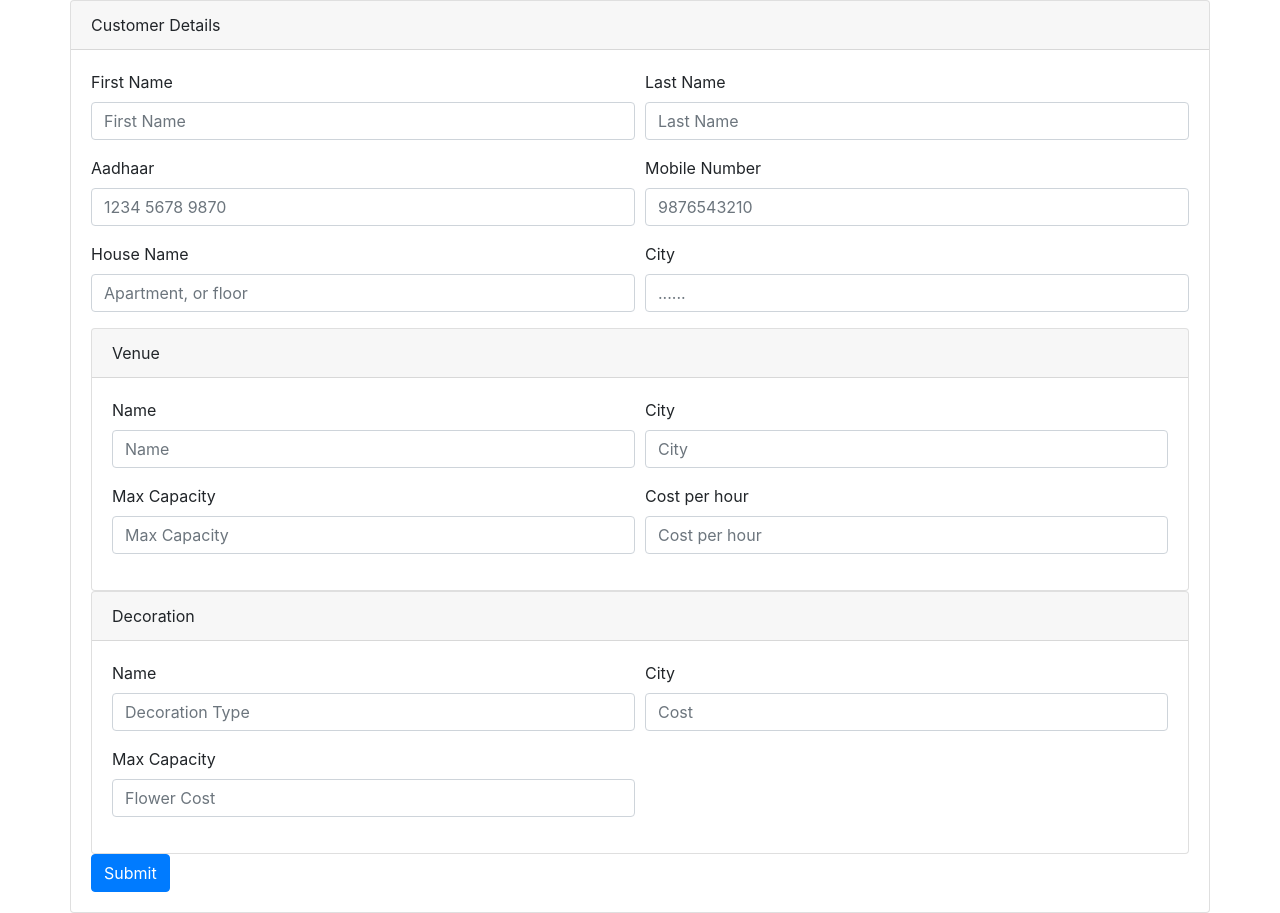
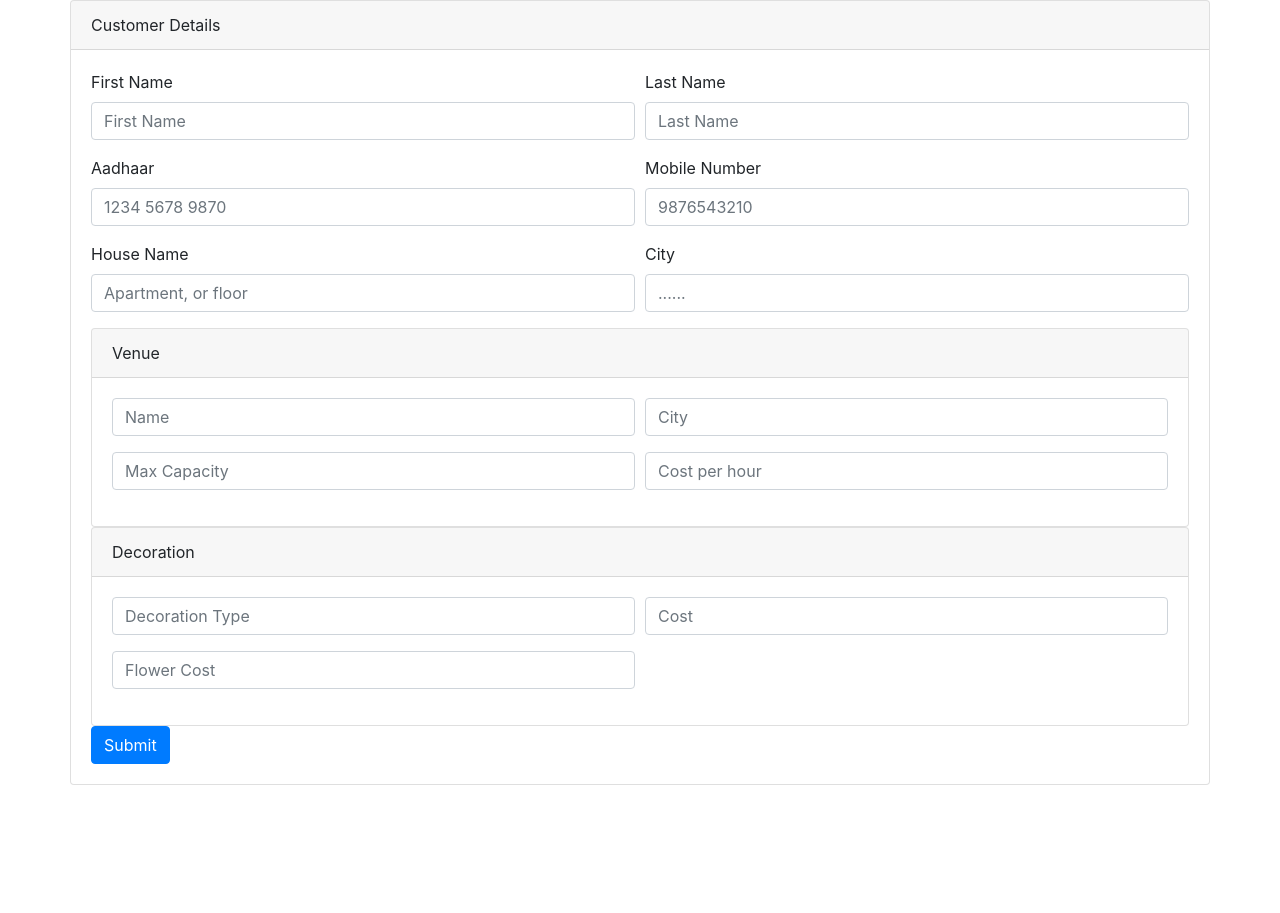
Before and after one commit to akshara-s-nair/Event_Management_System, a PHP site: page /add.php in a window 1280 px wide. After the commit the page ends 785 px from the top, so only its background shows below. Run offline with PHP 8.4, Linux system fonts and the light colour scheme; some libraries are stand-ins or nearby versions.

Commit message:
minor ui changes

```diff
--- a/view/add.php
+++ b/view/add.php
@@ -59,20 +59,16 @@
   <div class="card-body">
 <div class="form-row">
     <div class="form-group col-6">
-      <label for="fname"> Name</label>
       <input type="text" class="form-control" id="venuename" placeholder="Name">
     </div>
     <div class="form-group col-sm-6">
-      <label for="lname">City</label>
       <input type="text" class="form-control" id="venuecity" placeholder="City">
     </div>
 
-    <div class="form-group col-6">
-      <label for="fname"> Max Capacity</label>
+    <div class="form-group col-sm-6">
       <input type="text" class="form-control" id="firstname" placeholder="Max Capacity">
     </div>
     <div class="form-group col-sm-6">
-      <label for="lname">Cost per hour</label>
       <input type="text" class="form-control" id="lastname" placeholder="Cost per hour">
     </div>
 </div>
@@ -87,17 +83,14 @@
   <div class="card-body">
 <div class="form-row">
     <div class="form-group col-6">
-      <label for="fname"> Name</label>
-      <input type="text" class="form-control" id="venuename" placeholder="Decoration Type">
+      <input type="text" class="form-control" id="dectype" placeholder="Decoration Type">
     </div>
     <div class="form-group col-sm-6">
-      <label for="lname">City</label>
-      <input type="text" class="form-control" id="venuecity" placeholder="Cost">
+      <input type="text" class="form-control" id="dcost" placeholder="Cost">
     </div>
 
     <div class="form-group col-6">
-      <label for="fname"> Max Capacity</label>
-      <input type="text" class="form-control" id="firstname" placeholder="Flower Cost">
+      <input type="text" class="form-control" id="fcost" placeholder="Flower Cost">
     </div>
 </div>
 </div>
```
Also changed, not shown: view/home.php (added, +21 -0 lines).
